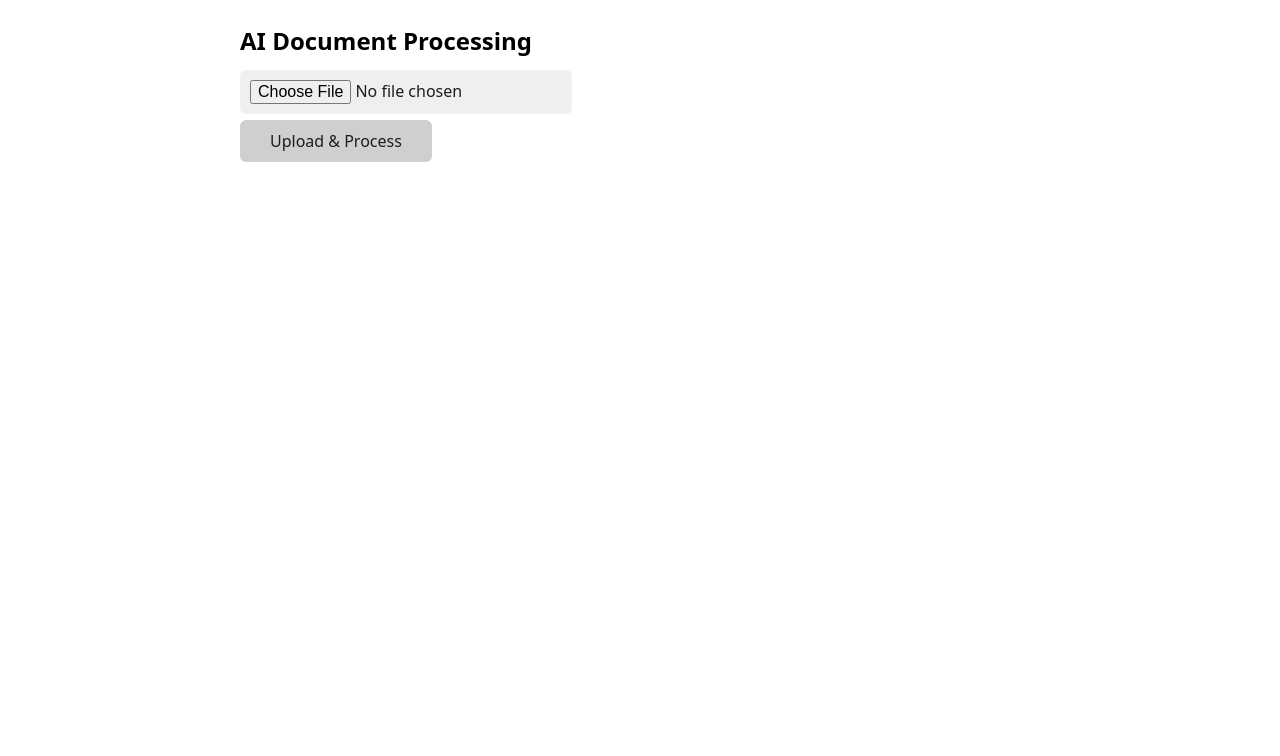
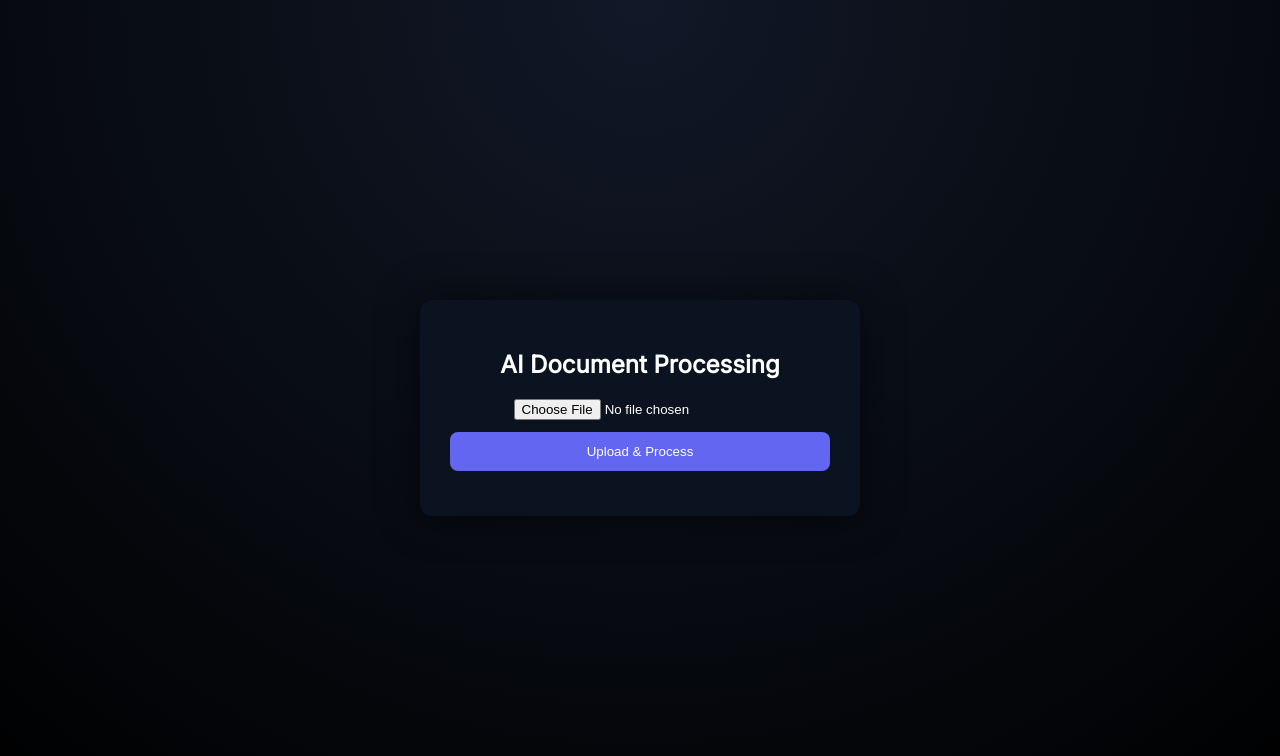
Before and after one commit to Dhruvitaliya29/ai-marketplace, a website: page task-platform/public/index.html in a window 1280 px wide. Drawn offline with nearby package versions, Linux system fonts and the light colour scheme.

Commit message:
Update index.html

```diff
--- a/task-platform/public/index.html
+++ b/task-platform/public/index.html
@@ -1,17 +1,51 @@
 <!DOCTYPE html>
-<html>
+<html lang="en">
 <head>
+  <meta charset="UTF-8" />
   <title>AI Document Processing</title>
-  <link rel="stylesheet" href="https://cdn.jsdelivr.net/npm/water.css">
+  <link rel="stylesheet" href="https://fonts.googleapis.com/css?family=Inter">
+  <style>
+    body {
+      background: radial-gradient(circle at top, #111827, #000);
+      font-family: Inter, sans-serif;
+      display: flex;
+      justify-content: center;
+      align-items: center;
+      height: 100vh;
+      color: white;
+    }
+    .card {
+      background: #0b1220;
+      padding: 30px;
+      border-radius: 12px;
+      width: 380px;
+      text-align: center;
+      box-shadow: 0 0 40px rgba(0,0,0,.6);
+    }
+    button {
+      width: 100%;
+      padding: 12px;
+      background: #6366f1;
+      border: none;
+      color: white;
+      border-radius: 8px;
+      cursor: pointer;
+      margin-top: 12px;
+    }
+    .status {
+      margin-top: 15px;
+      font-size: 14px;
+    }
+  </style>
 </head>
 <body>
 
-<h2>AI Document Processing</h2>
-
-<input type="file" id="file" />
-<button onclick="upload()">Upload & Process</button>
-
-<pre id="output"></pre>
+<div class="card">
+  <h2>AI Document Processing</h2>
+  <input type="file" id="file" />
+  <button onclick="upload()">Upload & Process</button>
+  <div class="status" id="status"></div>
+</div>
 
 <script src="app.js"></script>
 </body>
```
